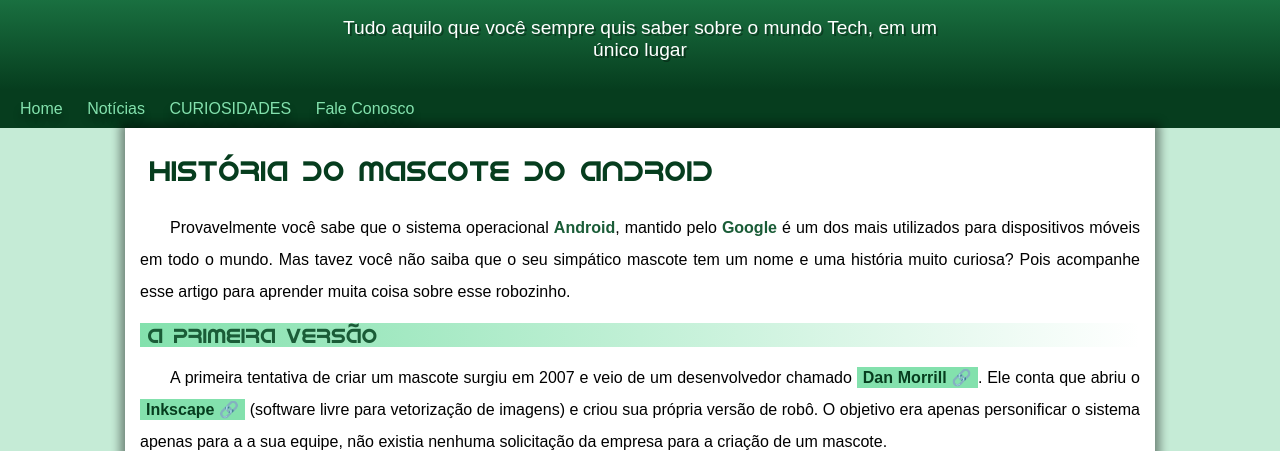
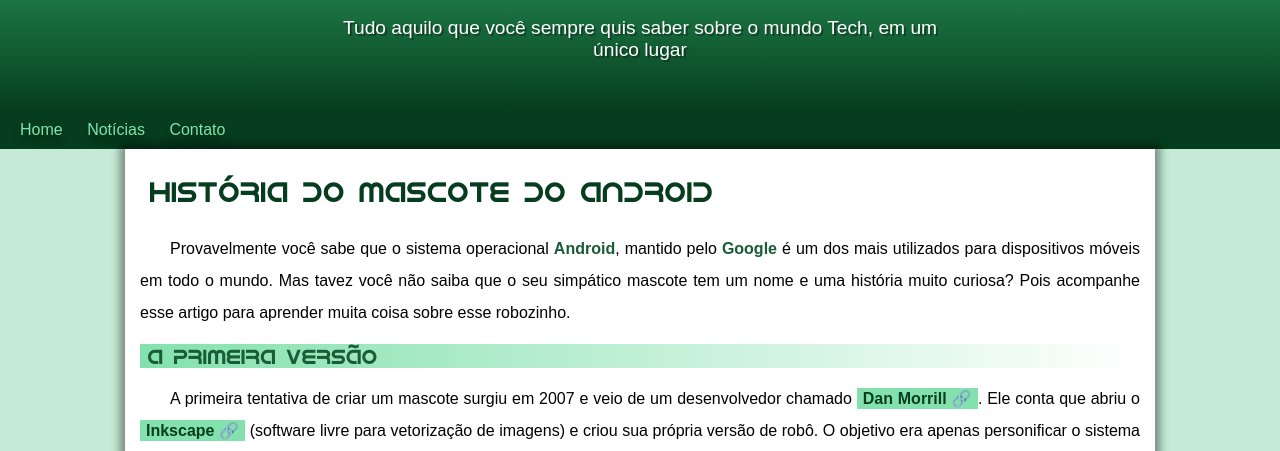
Before and after one commit to HollisSmith/projeto-android, a plain HTML site: page index.html in a window 1280 px wide. Shown: the part 100-551 px from the top of the page. Drawn offline with Linux system fonts and the light colour scheme.

Commit message:
problema corrigido

```diff
--- a/estilo/style.css
+++ b/estilo/style.css
@@ -63,7 +63,7 @@ header > p {
     padding-right: 10px;
     padding-left: 10px;
     margin: auto;
-    margin-bottom: 30px;
+    padding-bottom: 50px;
     text-shadow: 2px 2px 0px rgba(0, 0, 0, 0.336);
 }
 
--- a/index.html
+++ b/index.html
@@ -17,8 +17,7 @@
     <nav>
         <a href="#">Home</a>
         <a href="#">Notícias</a>
-        <a href="#">CURIOSIDADES</a>
-        <a href="#">Fale Conosco</a>
+        <a href="#">Contato</a>
     </nav>
     <main>
         <article>
```
